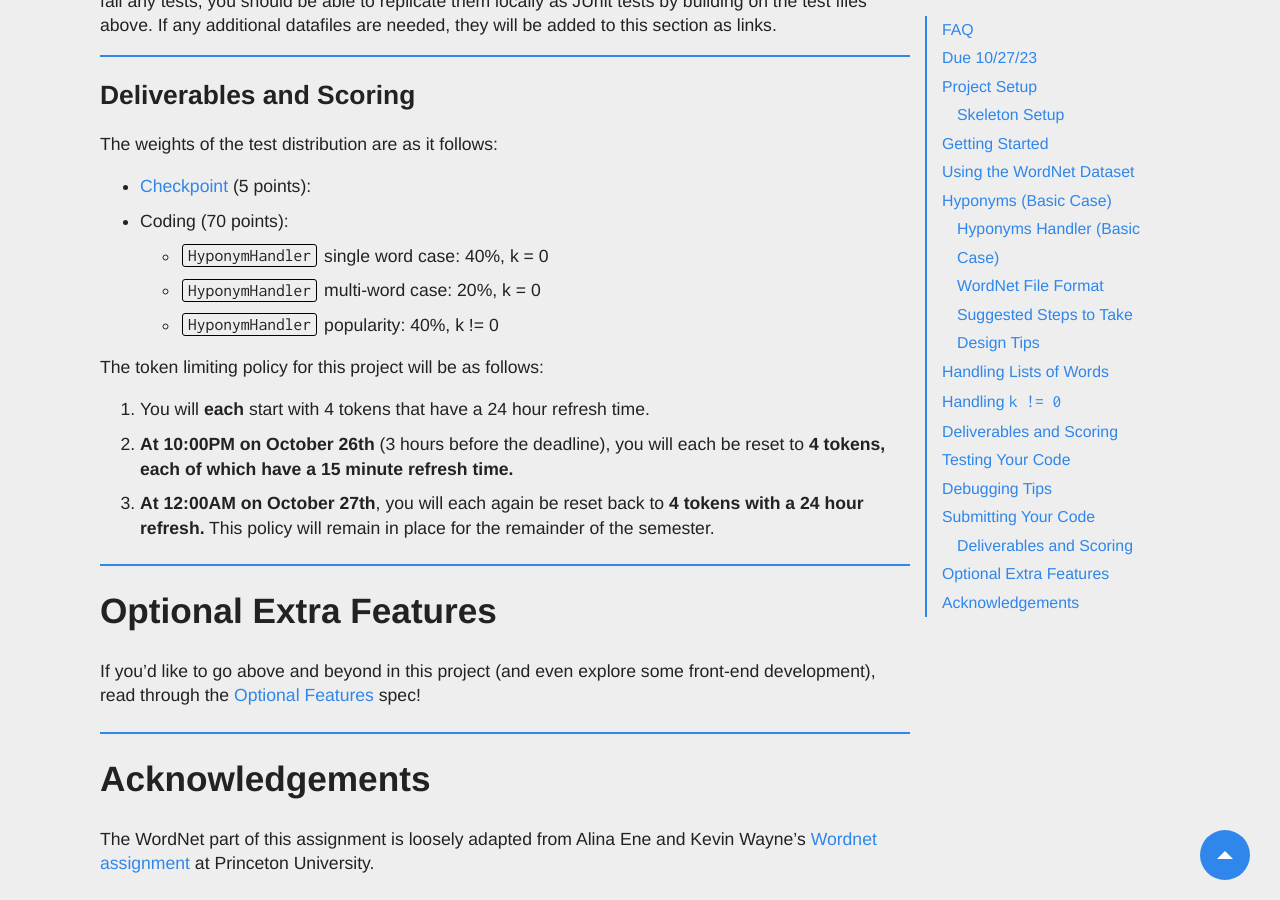
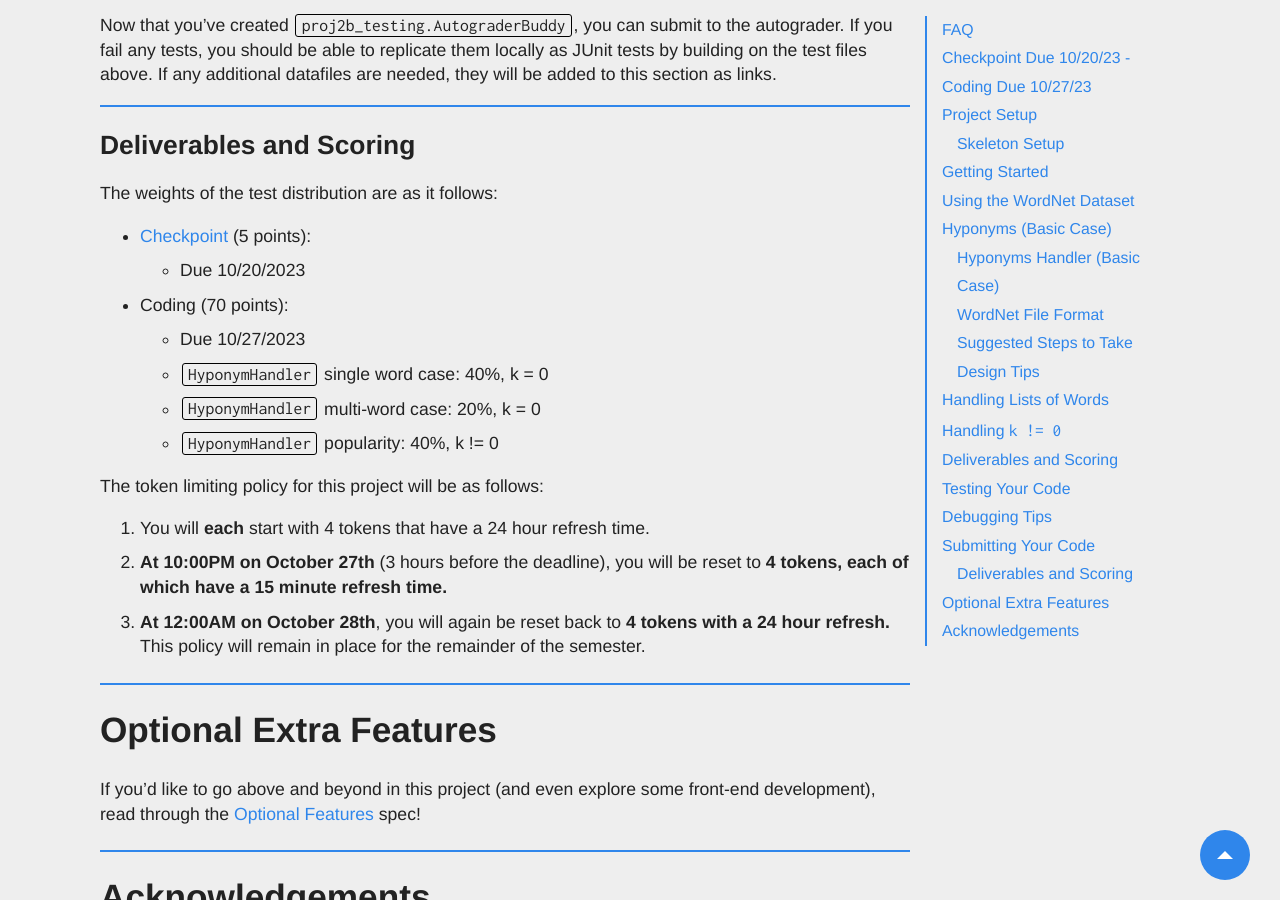
Before and after one commit to Berkeley-CS61B/website-fa23, a Jekyll site: the page built from materials/proj/proj2b/index.md, in a window 1280 px wide and 900 px high, scrolled down 14897 px. Built offline with Jekyll 4.4.1, drawn with Linux system fonts in a browser that asks for light colours; nearby versions of some CDN libraries; comment, search, counter and statistics services are not loaded; some of the changed text lies outside the part shown.

Commit message:
Update index.md

```diff
--- a/materials/proj/proj2b/index.md
+++ b/materials/proj/proj2b/index.md
@@ -11,7 +11,7 @@ Each assignment will have an FAQ linked at the top. You can also access it by ad
 FAQ for Project 2b is located
 [here](faq.md).
 
-## Due 10/27/23
+## Checkpoint Due 10/20/23 - Coding Due 10/27/23
 
 In this project, you'll complete your implementation of the NGordnet tool.
 
@@ -505,7 +505,9 @@ files above. If any additional datafiles are needed, they will be added to this
 
 The weights of the test distribution are as it follows:
 - [Checkpoint](https://www.gradescope.com/courses/572446/assignments/3489941) (5 points):
+   - Due 10/20/2023
 - Coding (70 points):
+   - Due 10/27/2023
    - `HyponymHandler` single word case: 40%, k = 0
    - `HyponymHandler` multi-word case: 20%, k = 0
    - `HyponymHandler` popularity: 40%, k != 0
@@ -514,8 +516,8 @@ The weights of the test distribution are as it follows:
 The token limiting policy for this project will be as follows:
 
 1. You will **each** start with 4 tokens that have a 24 hour refresh time.
-2. **At 10:00PM on October 26th** (3 hours before the deadline), you will each be reset to **4 tokens, each of which have a 15 minute refresh time.**
-3. **At 12:00AM on October 27th**, you  will each again be reset back to **4 tokens with a 24 hour refresh.** This policy will remain in place for the remainder of the semester.
+2. **At 10:00PM on October 27th** (3 hours before the deadline), you will be reset to **4 tokens, each of which have a 15 minute refresh time.**
+3. **At 12:00AM on October 28th**, you  will again be reset back to **4 tokens with a 24 hour refresh.** This policy will remain in place for the remainder of the semester.
 
 
 ## Optional Extra Features
```
